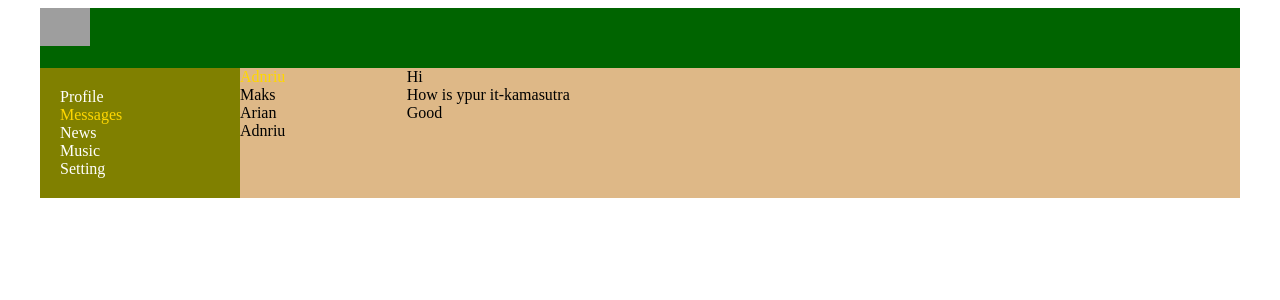
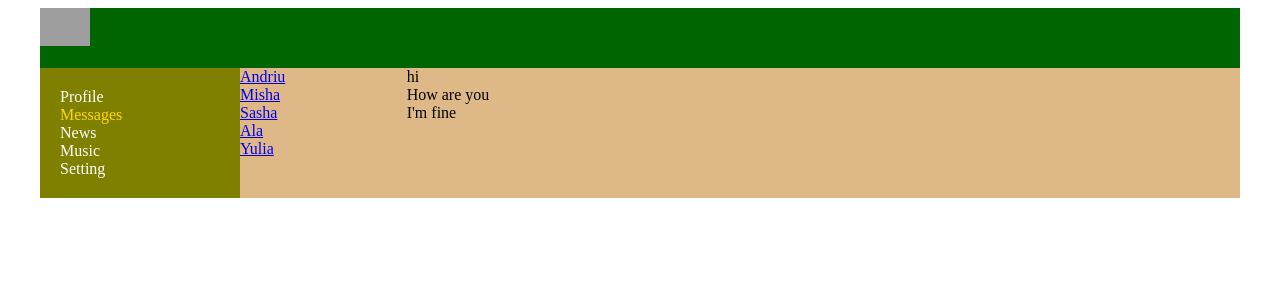
Before and after one commit to Maks0123/SocialReactJS, a React (Create React App) app: page /dialogs in a window 1280 px wide. Shown: the top 300 px of the page. Built offline with nearby package versions, Linux system fonts and the light colour scheme; grey boxes are pictures that could not be loaded.

Commit message:
Refactoring

```diff
--- a/src/components/Dialogs/Dialogs.jsx
+++ b/src/components/Dialogs/Dialogs.jsx
@@ -1,20 +1,40 @@
 import React from "react";
 import s from "./Dialogs.module.css";
+import {Route, BrowserRouter, NavLink} from "react-router-dom";
 
+
+const DialogItem = (props) => {
+       let path ="/dialos/" + props.id;
+    return (
+        <div className={s.dialog + ' ' + s.active}>
+            <NavLink to={"/dialogs/" + props.id }> {props.name}  </NavLink>
+        </div>
+    );
+}
+
+
+const Message = (props) => {
+    return (
+        <div className={s.dialog}>{props.message}</div>
+
+    );
+}
 
 const Dialogs = (props) => {
     return (
            <div className={s.dialogs}>
               <div className={s.dialogsItems}>
-                  <div className={s.dialog + ' ' + s.active}> Adnriu </div>
-                  <div className={s.dialog}> Maks </div>
-                  <div className={s.dialog}> Arian </div>
-                  <div className={s.dialog}> Adnriu </div>
+                    <DialogItem  name="Andriu" id="1"/>
+                    <DialogItem  name="Misha" id="2"/>
+                    <DialogItem  name="Sasha" id="3"/>
+                    <DialogItem  name="Ala" id="4"/>
+                    <DialogItem  name="Yulia" id="5"/>
+
               </div>
              <div className={s.messages}>
-                   <div className={s.dialog}>Hi</div>
-                   <div className={s.dialog}>How is ypur it-kamasutra</div>
-                   <div className={s.dialog}>Good</div>
+                   <Message message="hi"/>
+                   <Message message="How are you"/>
+                   <Message message="I'm fine"/>
               </div>
 
            </div>
--- a/src/components/Profile/MyPosts/MyPosts.jsx
+++ b/src/components/Profile/MyPosts/MyPosts.jsx
@@ -5,11 +5,15 @@ import Post from './Post/Post';
 
 const MyPosts = () => {
     return (
-       <div>
-           My post
+       <div className={s.postsBlock}>
+            <h3> My post </h3>
              <div>
-                <textarea></textarea>
-                <button>Add post</button>
+               <div>
+                   <textarea></textarea>
+               </div>
+               <div>
+                   <button>Add post</button>
+                </div>
              </div>
 
              <div>
--- a/src/components/Profile/MyPosts/MyPosts.module.css
+++ b/src/components/Profile/MyPosts/MyPosts.module.css
@@ -1,3 +1,9 @@
 .item {
     color: green;
 }
+.postsBlock{
+    padding:10px;
+}
+.posts{
+    margin-top: 10px;
+}
--- a/src/components/Profile/MyPosts/Post/Post.module.css
+++ b/src/components/Profile/MyPosts/Post/Post.module.css
@@ -1,5 +1,6 @@
 .item {
     color: green;
+    padding: 10px;
 }
 
 
--- a/src/components/Profile/Profile.jsx
+++ b/src/components/Profile/Profile.jsx
@@ -1,16 +1,12 @@
 import React from 'react';
 import s from './Profile.module.css';
 import MyPosts from './MyPosts/MyPosts';
+import ProfileInfo from './ProfileInfo/ProfileInfo';
 
 const Profile = () => {
     return (
         <div>
-          <div className={s.item}>
-             <img src='https://content.phuket101.net/wp-content/uploads/20181015165943/phuket-best-beaches-1200x630.jpg' />
-          </div>
-          <div>
-          ava + description
-          </div>
+        <ProfileInfo />
 
          <MyPosts />
 
--- /dev/null
+++ b/src/components/Profile/ProfileInfo/ProfileInfo.jsx
@@ -0,0 +1,19 @@
+import React from 'react';
+import s from './ProfileInfo.module.css';
+
+
+const ProfileInfo = () => {
+    return (
+            <div>
+                <div className={s.item}>
+                   <img src='https://content.phuket101.net/wp-content/uploads/20181015165943/phuket-best-beaches-1200x630.jpg' />
+                </div>
+                <div className={s.descriptionBlock}>
+                    ava + description
+                </div>
+            </div>
+
+    );
+}
+
+export default ProfileInfo;
--- /dev/null
+++ b/src/components/Profile/ProfileInfo/ProfileInfo.module.css
@@ -0,0 +1,17 @@
+.content img{
+    width: 100%;
+    height: 200px;
+  }
+
+  .item{
+    color: green;
+  }
+
+  .descriptionBlock{
+      padding: 10px;
+  }
+
+  .item img{
+    width: 100%;
+    height: 200px;
+}
```
